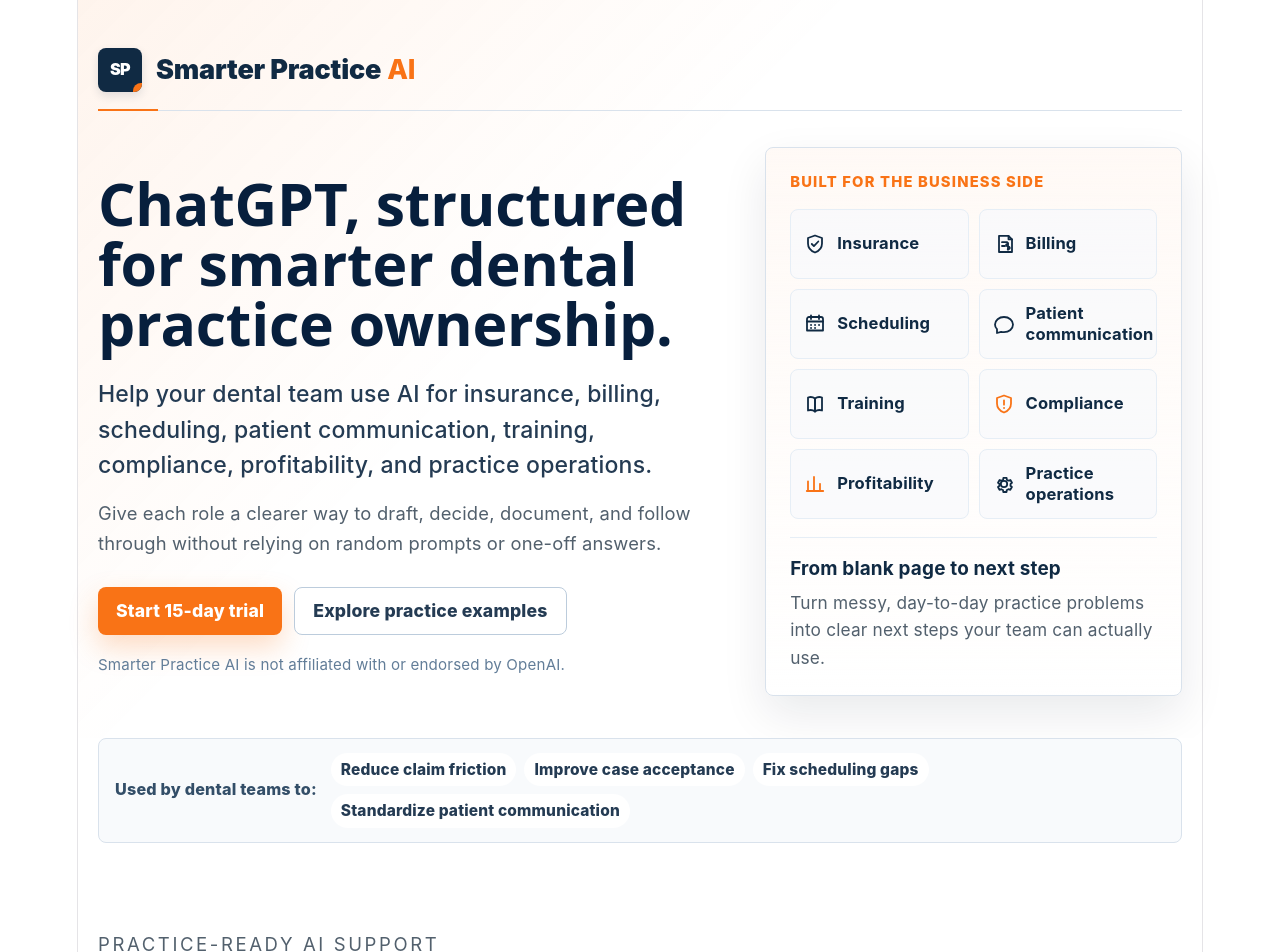
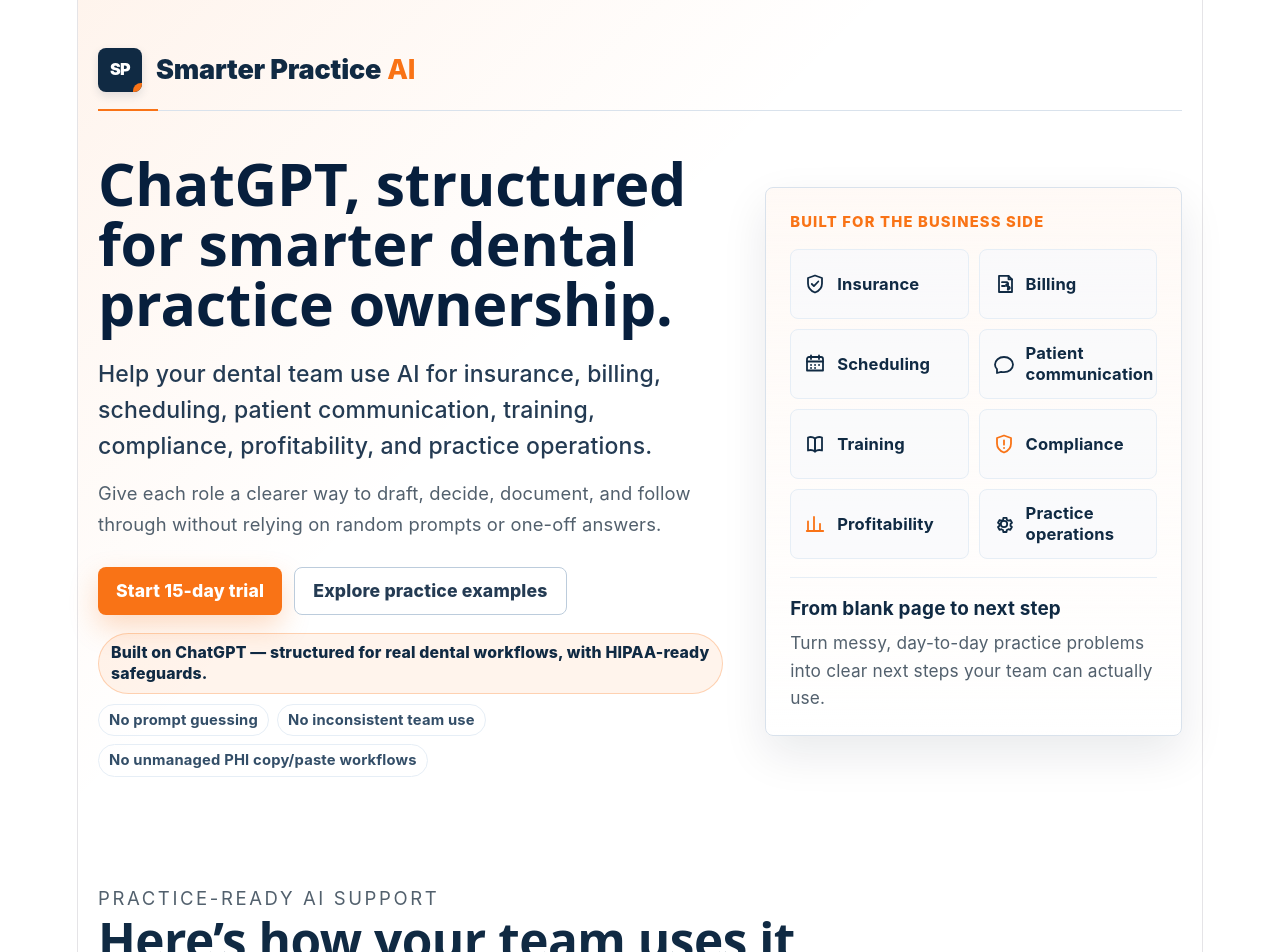
Before and after one commit to jeremyphelps-SP/smarterpractice-site, a React (Vite) app: page / in a window 1280 px wide. Shown: the top 952 px of the page. Built offline with nearby package versions, Linux system fonts and the light colour scheme.

Commit message:
Homepage: clarify ChatGPT differentiation and HIPAA-ready safeguards

```diff
--- a/src/App.jsx
+++ b/src/App.jsx
@@ -8,28 +8,6 @@
 import PrivacyPage from "./pages/PrivacyPage";
 import TermsPage from "./pages/TermsPage";
 
-const proofItems = [
-  "Reduce claim friction",
-  "Improve case acceptance",
-  "Fix scheduling gaps",
-  "Standardize patient communication",
-];
-
-function ProofStrip() {
-  return (
-    <section className="proof-strip" aria-label="Practice value proof">
-      <div className="proof-strip__inner">
-        <p>Used by dental teams to:</p>
-        <ul>
-          {proofItems.map((item) => (
-            <li key={item}>{item}</li>
-          ))}
-        </ul>
-      </div>
-    </section>
-  );
-}
-
 function HomePage() {
   const selectedChallenge = null;
   const [selectedCoachCategory, setSelectedCoachCategory] =
@@ -38,7 +16,6 @@
   return (
     <>
       <Hero />
-      <ProofStrip />
 
       <CoachCapabilities
         selectedCategoryName={selectedCoachCategory}
--- a/src/components/Hero.css
+++ b/src/components/Hero.css
@@ -173,12 +173,48 @@
   outline-offset: 3px;
 }
 
-.homepage-hero__disclaimer {
-  max-width: 560px;
+.homepage-hero__trust-block {
+  display: grid;
+  gap: 10px;
+  max-width: 660px;
   margin: 18px 0 0;
-  color: #627d98;
-  font-size: 0.84rem;
-  line-height: 1.55;
+}
+
+.homepage-hero__trust-note {
+  display: inline-flex;
+  align-items: center;
+  width: fit-content;
+  max-width: 100%;
+  box-sizing: border-box;
+  margin: 0;
+  padding: 8px 12px;
+  border: 1px solid rgba(249, 115, 22, 0.28);
+  border-radius: 999px;
+  background: rgba(249, 115, 22, 0.08);
+  color: #102a43;
+  font-size: 0.88rem;
+  font-weight: 800;
+  line-height: 1.35;
+}
+
+.homepage-hero__trust-list {
+  display: flex;
+  flex-wrap: wrap;
+  gap: 8px;
+  margin: 0;
+  padding: 0;
+  list-style: none;
+}
+
+.homepage-hero__trust-list li {
+  border: 1px solid #e6eef6;
+  border-radius: 999px;
+  background: rgba(255, 255, 255, 0.72);
+  color: #334e68;
+  padding: 6px 10px;
+  font-size: 0.82rem;
+  font-weight: 750;
+  line-height: 1.25;
 }
 
 .homepage-hero__panel {
@@ -337,9 +373,20 @@
 
   .homepage-hero__lead,
   .homepage-hero__support,
-  .homepage-hero__outcome p,
-  .homepage-hero__disclaimer {
+  .homepage-hero__outcome p {
     color: #d1d5db;
+  }
+
+  .homepage-hero__trust-note {
+    border-color: rgba(249, 115, 22, 0.38);
+    background: rgba(249, 115, 22, 0.14);
+    color: #f9fafb;
+  }
+
+  .homepage-hero__trust-list li {
+    border-color: #2e303a;
+    background: #1f222a;
+    color: #e5e7eb;
   }
 
   .homepage-hero__button--secondary {
--- a/src/components/Hero.jsx
+++ b/src/components/Hero.jsx
@@ -146,9 +146,20 @@
               Explore practice examples
             </a>
           </div>
-          <p className="homepage-hero__disclaimer">
-            Smarter Practice AI is not affiliated with or endorsed by OpenAI.
-          </p>
+          <div
+            className="homepage-hero__trust-block"
+            aria-label="Smarter Practice AI trust and differentiation"
+          >
+            <p className="homepage-hero__trust-note">
+              Built on ChatGPT — structured for real dental workflows, with
+              HIPAA-ready safeguards.
+            </p>
+            <ul className="homepage-hero__trust-list">
+              <li>No prompt guessing</li>
+              <li>No inconsistent team use</li>
+              <li>No unmanaged PHI copy/paste workflows</li>
+            </ul>
+          </div>
         </div>
 
         <aside className="homepage-hero__panel" aria-label="Practice areas">
--- a/src/index.css
+++ b/src/index.css
@@ -115,57 +115,6 @@
   background: var(--code-bg);
 }
 
-.proof-strip {
-  padding: 0 20px 22px;
-  background: #ffffff;
-  color: #1f2933;
-  font-family:
-    Inter, ui-sans-serif, system-ui, -apple-system, BlinkMacSystemFont, "Segoe UI",
-    sans-serif;
-  text-align: left;
-}
-
-.proof-strip__inner {
-  display: flex;
-  flex-wrap: wrap;
-  align-items: center;
-  gap: 10px 14px;
-  max-width: 1120px;
-  margin: 0 auto;
-  padding: 14px 16px;
-  border: 1px solid #d9e2ec;
-  border-radius: 8px;
-  background: #f8fafc;
-}
-
-.proof-strip p {
-  margin: 0;
-  color: #334e68;
-  font-size: 0.9rem;
-  font-weight: 850;
-  line-height: 1.35;
-}
-
-.proof-strip ul {
-  display: flex;
-  flex: 1 1 520px;
-  flex-wrap: wrap;
-  gap: 8px;
-  margin: 0;
-  padding: 0;
-  list-style: none;
-}
-
-.proof-strip li {
-  border-radius: 999px;
-  background: #ffffff;
-  color: #243b53;
-  padding: 7px 10px;
-  font-size: 0.86rem;
-  font-weight: 760;
-  line-height: 1.25;
-}
-
 .scenario-matrix {
   max-width: 1120px;
   margin: 0 auto;
@@ -262,10 +211,13 @@
 .scenario-matrix__scenario-button {
   width: 100%;
   padding: 14px 16px;
+  border: 0;
+  background: transparent;
   color: #102a43;
   font-size: 0.96rem;
   line-height: 1.35;
   text-align: left;
+  cursor: pointer;
 }
 
 .scenario-matrix__detail-card {
@@ -450,19 +402,6 @@
 }
 
 @media (max-width: 760px) {
-  .proof-strip {
-    padding: 0 18px 20px;
-  }
-
-  .proof-strip__inner {
-    align-items: flex-start;
-    flex-direction: column;
-  }
-
-  .proof-strip ul {
-    flex-basis: auto;
-  }
-
   .scenario-matrix {
     padding: 24px 18px 32px;
   }
@@ -477,25 +416,6 @@
 }
 
 @media (prefers-color-scheme: dark) {
-  .proof-strip {
-    background: #111318;
-    color: #e5e7eb;
-  }
-
-  .proof-strip__inner {
-    background: #1a1d24;
-    border-color: #2e303a;
-  }
-
-  .proof-strip p {
-    color: #f3f4f6;
-  }
-
-  .proof-strip li {
-    background: #1f222a;
-    color: #e5e7eb;
-  }
-
   .scenario-matrix {
     color: #e5e7eb;
   }
@@ -540,6 +460,7 @@
   }
 
   .scenario-matrix__scenario-button {
+    background: transparent;
     color: #e5e7eb;
   }
 
```
